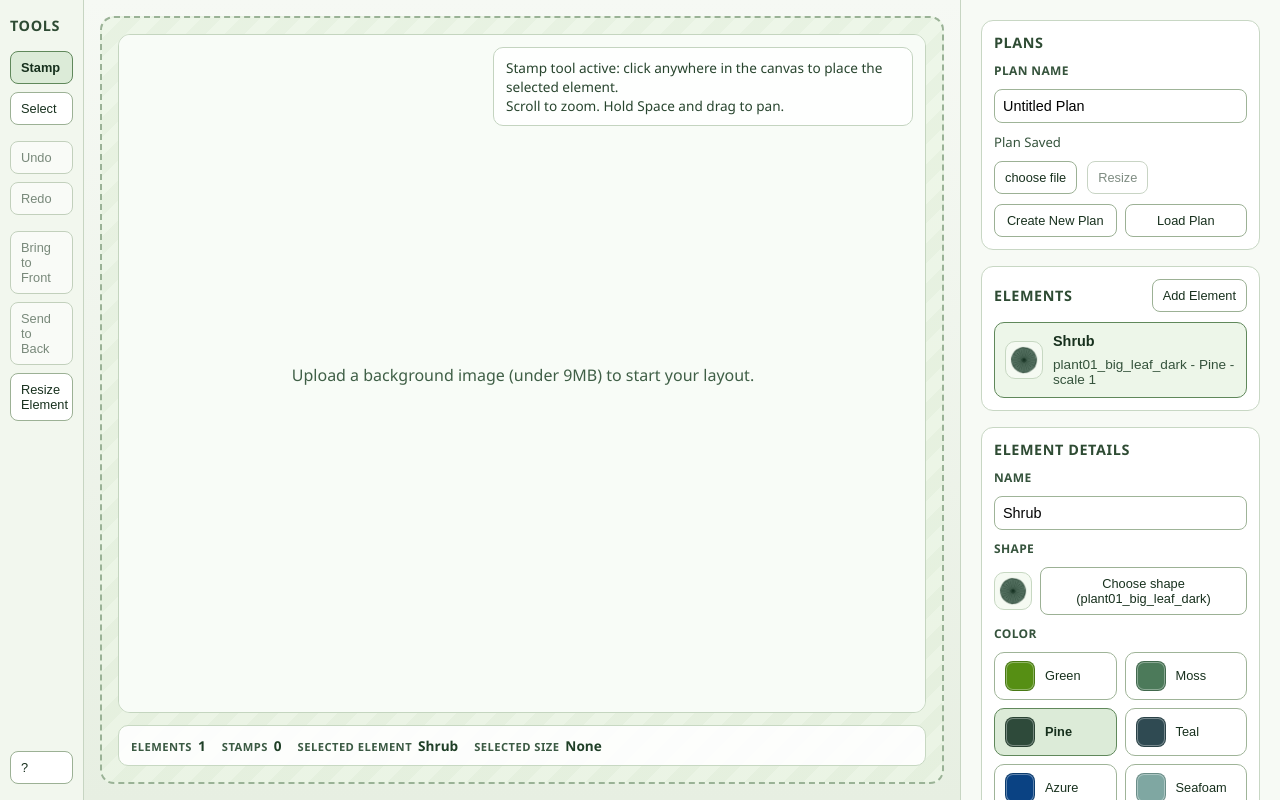
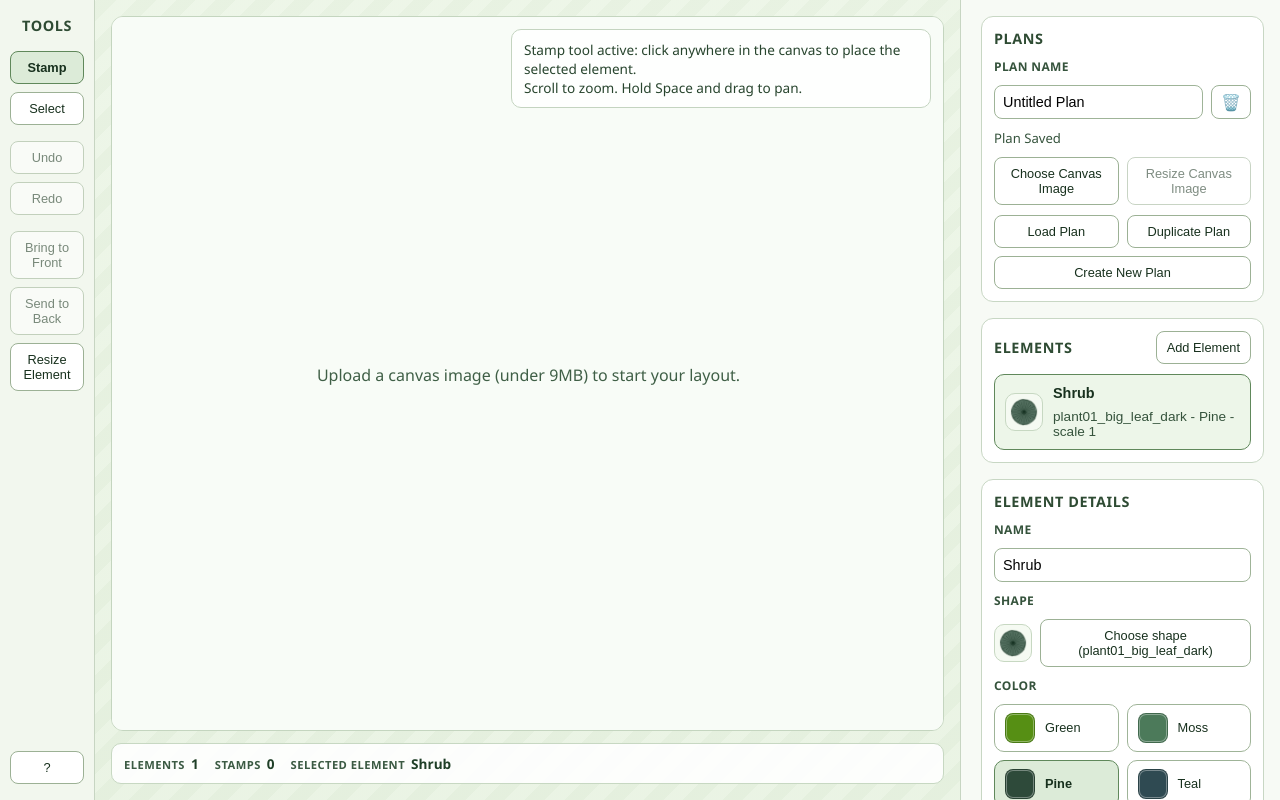
Before and after one commit to Unislash/landscaper, a React (Vite) app: page / in a window 1280 px wide. Built offline with nearby package versions, Linux system fonts and the light colour scheme.

Commit message:
UI tweaks

```diff
--- a/src/App.tsx
+++ b/src/App.tsx
@@ -15,6 +15,8 @@ import {
   getPersistedPlanById,
   listSavedPlanSummaries,
   readPersistedPlans,
+  deletePersistedPlan,
+  savePlanCopy,
   upsertPersistedPlan,
   type SavedPlanSummary,
 } from './planPersistence';
@@ -411,6 +413,7 @@ function App() {
   const [backgroundResizeState, setBackgroundResizeState] =
     useState<BackgroundResizeState | null>(null);
   const [isLoadPlanOpen, setIsLoadPlanOpen] = useState(false);
+  const [isDeletePlanOpen, setIsDeletePlanOpen] = useState(false);
   const [isHelpOpen, setIsHelpOpen] = useState(false);
   const [savedPlans, setSavedPlans] = useState<SavedPlanSummary[]>([]);
   const [selectedSavedPlanId, setSelectedSavedPlanId] = useState<string | null>(null);
@@ -1117,6 +1120,60 @@ function App() {
     });
   };
 
+  const handleDuplicatePlan = () => {
+    const duplicatedPlan = savePlanCopy(plan);
+    if (!duplicatedPlan) {
+      setPlanNotice({
+        variant: 'error',
+        message: 'Unable to duplicate the plan in local storage.',
+      });
+      return;
+    }
+
+    loadPlan(duplicatedPlan);
+    setPlanNotice({
+      variant: 'success',
+      message: `Duplicated plan as "${duplicatedPlan.name}".`,
+    });
+  };
+
+  const handleOpenDeletePlan = () => {
+    setIsDeletePlanOpen(true);
+  };
+
+  const handleCloseDeletePlan = () => {
+    setIsDeletePlanOpen(false);
+  };
+
+  const handleConfirmDeletePlan = () => {
+    const result = deletePersistedPlan(plan.id);
+    if (!result) {
+      setPlanNotice({
+        variant: 'error',
+        message: 'Unable to delete the plan from local storage.',
+      });
+      setIsDeletePlanOpen(false);
+      return;
+    }
+
+    setIsDeletePlanOpen(false);
+
+    if (result.nextPlan) {
+      loadPlan(result.nextPlan);
+      setPlanNotice({
+        variant: 'success',
+        message: `Deleted "${plan.name}". Loaded "${result.nextPlan.name}".`,
+      });
+      return;
+    }
+
+    createNewPlan('Untitled Plan');
+    setPlanNotice({
+      variant: 'success',
+      message: `Deleted "${plan.name}". Created a new plan.`,
+    });
+  };
+
   const openLoadPlanModal = () => {
     const persistedPlans = readPersistedPlans();
     const summaries = listSavedPlanSummaries(persistedPlans);
@@ -1558,9 +1615,8 @@ function App() {
         ? resizeState.previewScale
         : selectedStampElement.scale
       : null;
-  const selectedStampSize = selectedStampScale ? selectedStampScale * STAMP_BASE_SIZE : null;
   const selectedElementName = selectedElement?.name ?? 'None';
-  const backgroundUploadLabel = backgroundImage ? 'Choose new background image' : 'choose file';
+  const backgroundUploadLabel = backgroundImage ? 'Change Canvas Image' : 'Choose Canvas Image';
   const backgroundBox = useMemo(() => {
     if (!backgroundImage || !backgroundImageSize || !backgroundTransform) {
       return null;
@@ -1740,7 +1796,7 @@ function App() {
                                   </>
                               ) : (
                                   <p className="canvas-empty-state">
-                                      Upload a background image (under{" "}
+                                      Upload a canvas image (under{" "}
                                       {BACKGROUND_IMAGE_MAX_MB}MB) to start your
                                       layout.
                                   </p>
@@ -1886,16 +1942,6 @@ function App() {
                               {selectedElementName}
                           </span>
                       </div>
-                      <div className="canvas-summary-item">
-                          <span className="canvas-summary-label">
-                              Selected size
-                          </span>
-                          <span className="canvas-summary-value">
-                              {selectedStampSize
-                                  ? `${selectedStampSize.toFixed(1)}px`
-                                  : "None"}
-                          </span>
-                      </div>
                   </div>
               </section>
           </main>
@@ -1908,12 +1954,23 @@ function App() {
                   <label className="field-label" htmlFor="plan-name-input">
                       Plan name
                   </label>
-                  <input
-                      id="plan-name-input"
-                      name="plan-name"
-                      value={planName}
-                      onChange={(event) => setPlanName(event.target.value)}
-                  />
+                  <div className="plan-name-row">
+                      <input
+                          id="plan-name-input"
+                          name="plan-name"
+                          value={planName}
+                          onChange={(event) => setPlanName(event.target.value)}
+                      />
+                      <button
+                          type="button"
+                          className="tool-button panel-action plan-delete-button"
+                          onClick={handleOpenDeletePlan}
+                          aria-label="Delete plan"
+                          title="Delete plan"
+                      >
+                          🗑️
+                      </button>
+                  </div>
                   <div
                       className={
                           isPlanSaving
@@ -1969,7 +2026,7 @@ function App() {
                           onClick={() => setActiveTool("background")}
                           disabled={!backgroundImage}
                       >
-                          Resize
+                          Resize Canvas Image
                       </button>
                   </div>
                   {backgroundUploadError ? (
@@ -1981,16 +2038,23 @@ function App() {
                       <button
                           type="button"
                           className="tool-button panel-action"
-                          onClick={handleCreateNewPlan}
+                          onClick={handleLoadButtonClick}
                       >
-                          Create New Plan
+                          Load Plan
                       </button>
                       <button
                           type="button"
                           className="tool-button panel-action"
-                          onClick={handleLoadButtonClick}
+                          onClick={handleDuplicatePlan}
                       >
-                          Load Plan
+                          Duplicate Plan
+                      </button>
+                      <button
+                          type="button"
+                          className="tool-button panel-action full-width"
+                          onClick={handleCreateNewPlan}
+                      >
+                          Create New Plan
                       </button>
                   </div>
               </section>
@@ -2258,6 +2322,43 @@ function App() {
                               type="button"
                               className="tool-button panel-action"
                               onClick={handleCloseLoadPlan}
+                          >
+                              Cancel
+                          </button>
+                      </div>
+                  </div>
+              </div>
+          ) : null}
+
+          {isDeletePlanOpen ? (
+              <div
+                  className="modal-backdrop"
+                  role="presentation"
+                  onClick={handleCloseDeletePlan}
+              >
+                  <div
+                      className="confirm-modal"
+                      role="dialog"
+                      aria-modal="true"
+                      aria-label="Delete current plan"
+                      onClick={(event) => event.stopPropagation()}
+                  >
+                      <h2>Delete plan?</h2>
+                      <p className="panel-note">
+                          This will permanently delete "{planName}".
+                      </p>
+                      <div className="modal-actions">
+                          <button
+                              type="button"
+                              className="tool-button danger-button panel-action"
+                              onClick={handleConfirmDeletePlan}
+                          >
+                              Delete Plan
+                          </button>
+                          <button
+                              type="button"
+                              className="tool-button panel-action"
+                              onClick={handleCloseDeletePlan}
                           >
                               Cancel
                           </button>
--- a/src/styles.css
+++ b/src/styles.css
@@ -18,7 +18,7 @@ body {
 
 .app-shell {
   display: grid;
-  grid-template-columns: 84px 1fr 320px;
+  grid-template-columns: 95px 1fr 320px;
   min-height: 100vh;
   background: linear-gradient(180deg, #f6f9f4 0%, #e7efe2 100%);
 }
@@ -34,6 +34,7 @@ body {
   padding: 16px 10px;
   border-right: 1px solid #c7d5c2;
   background: #f2f7ee;
+  text-align: center;
 }
 
 .toolbar-group-bottom {
@@ -59,7 +60,7 @@ body {
   color: #17301d;
   padding: 8px 10px;
   font-size: 0.8rem;
-  text-align: left;
+  text-align: center;
   cursor: pointer;
 }
 
@@ -76,18 +77,12 @@ body {
 
 .editor-area {
   position: relative;
-  padding: 16px;
-  display: flex;
-  flex-direction: column;
-  gap: 12px;
   min-height: 100%;
 }
 
 .canvas-region {
   flex: 1;
-  min-height: calc(100vh - 32px);
-  border: 2px dashed #9ab296;
-  border-radius: 14px;
+  min-height: 100%;
   padding: 16px;
   display: flex;
   flex-direction: column;
@@ -340,7 +335,7 @@ body {
 }
 
 .right-panel {
-  padding: 20px;
+  padding: 16px 16px 16px 20px;
   border-left: 1px solid #c7d5c2;
   background: #f7faf5;
   display: grid;
@@ -372,6 +367,10 @@ body {
   display: grid;
   grid-template-columns: repeat(2, minmax(0, 1fr));
   gap: 8px;
+}
+
+.plan-actions-grid .full-width {
+  grid-column: 1 / -1;
 }
 
 .panel-section.plan-section .plan-actions-grid {
@@ -433,9 +432,10 @@ body {
 
 .file-field {
   position: relative;
-  display: flex;
-  align-items: center;
-  gap: 10px;
+  display: grid;
+  grid-template-columns: repeat(2, minmax(0, 1fr));
+  gap: 8px;
+  align-items: stretch;
 }
 
 .panel-section .file-input {
@@ -455,6 +455,27 @@ body {
   color: #2e4b33;
   cursor: pointer;
   text-transform: none;
+  display: block;
+}
+
+.file-field .tool-button {
+  width: 100%;
+}
+
+.plan-name-row {
+  display: grid;
+  grid-template-columns: minmax(0, 1fr) auto;
+  gap: 8px;
+  align-items: stretch;
+}
+
+.plan-delete-button {
+  min-width: 40px;
+  padding: 0;
+  font-size: 1rem;
+  display: flex;
+  align-items: center;
+  justify-content: center;
 }
 
 .panel-section {
@@ -736,6 +757,16 @@ body {
   gap: 12px;
 }
 
+.confirm-modal {
+  width: min(420px, 100%);
+  border-radius: 14px;
+  padding: 16px;
+  border: 1px solid #8ba085;
+  background: #f7fbf6;
+  display: grid;
+  gap: 12px;
+}
+
 .help-modal {
   width: min(560px, 100%);
   border-radius: 14px;
@@ -815,6 +846,7 @@ body {
 
 .shape-modal h2,
 .load-plan-modal h2,
+.confirm-modal h2,
 .help-modal h2 {
   margin: 0;
   font-size: 1rem;
```
Also changed, not shown: src/planPersistence.ts (+70 -0 lines).
